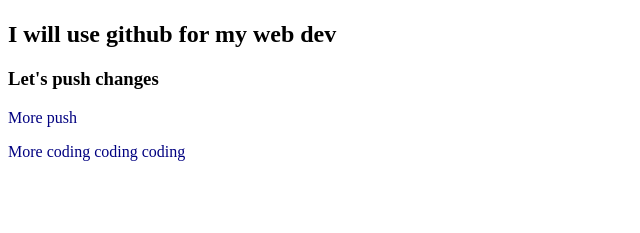
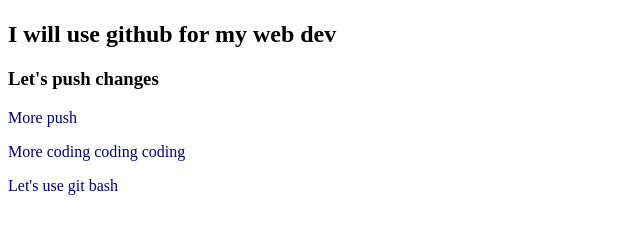
Before and after one commit to forhadakbar/test-repo, a plain HTML site: page index.html in a window 1280 px wide. Shown: the part 59-292 px from the top of the page, without its empty margins (0-640 px from the left). Drawn offline with Linux system fonts and the light colour scheme.

Commit message:
use git bash

```diff
--- a/index.html
+++ b/index.html
@@ -14,6 +14,7 @@
     <h3>Let's push changes</h3>
     <p>More push</p>
     <p>More coding coding coding</p>
+    <p>Let's use git bash</p>
 
 
 </body>
```
